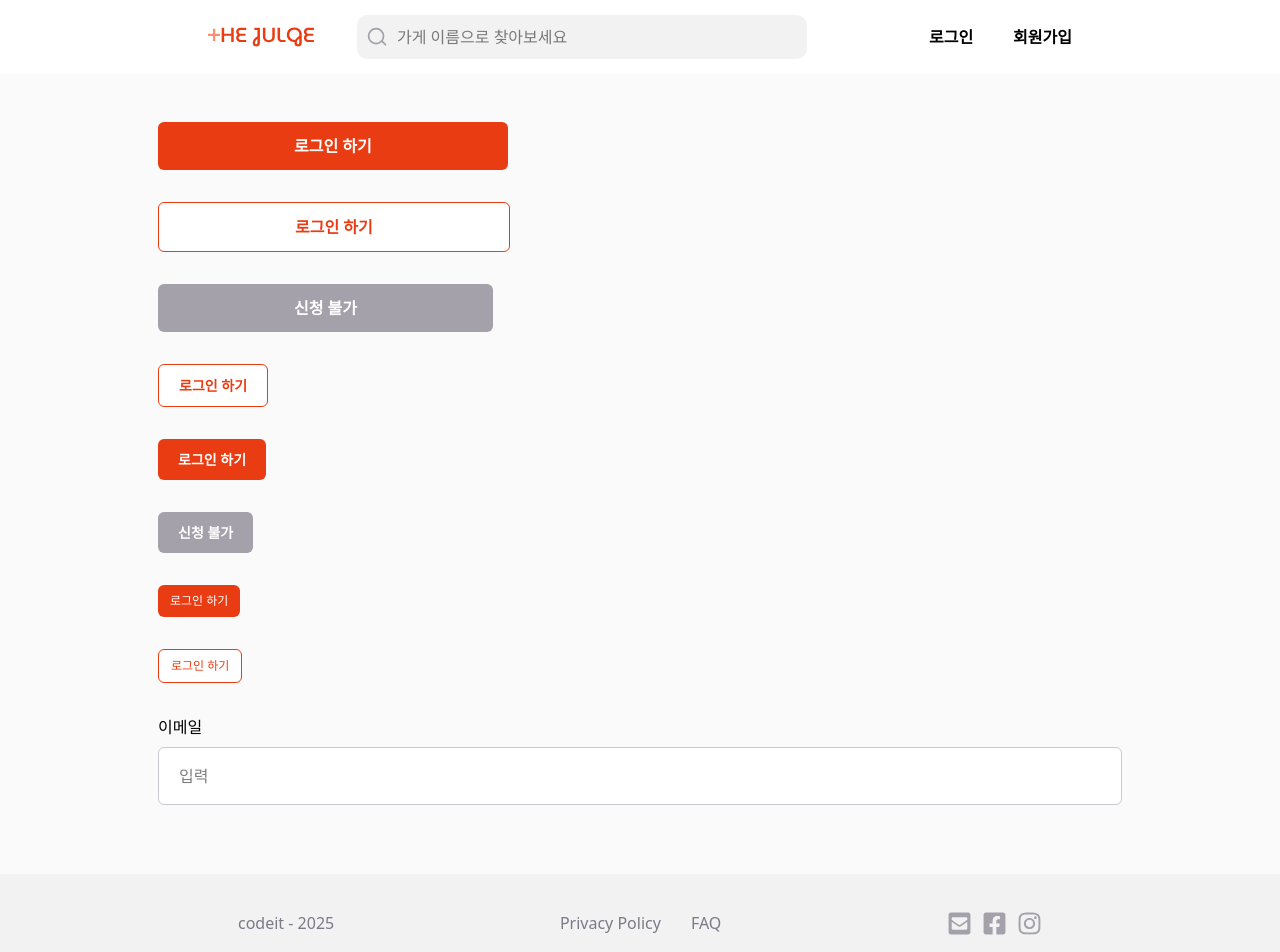
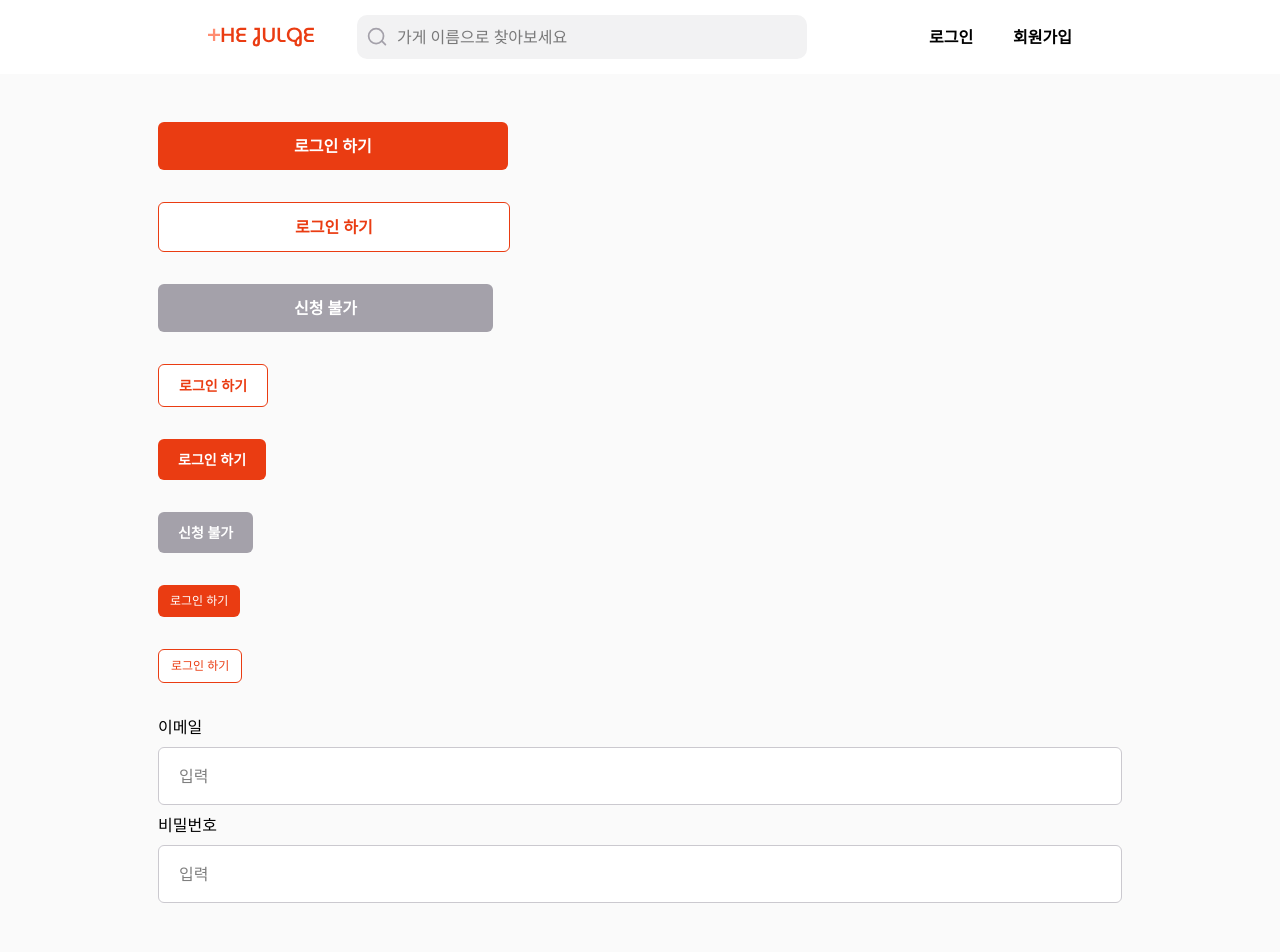
Before and after one commit to TEAM3-5/The-Julge, a Next.js app: page /dev/wooseok in a window 1280 px wide. Shown: the top 952 px of the page. Built offline with nearby package versions, Linux system fonts and the light colour scheme.

Commit message:
feat: 비밀번호 input 제작

```diff
--- a/src/components/login/LoginForm.tsx
+++ b/src/components/login/LoginForm.tsx
@@ -1,34 +1,42 @@
 'use client';
 
-import { useState } from 'react';
 import Input from '../common/Input';
+import useLoginForm from '@/hooks/useLoginForm';
 
 export default function LoginForm() {
-  const [email, setEmail] = useState('');
-  const [emailError, setEmailError] = useState(false);
+  const {
+    email,
+    emailError,
+    emailErrorMessage,
+    password,
+    passwordError,
+    passwordErrorMessage,
+    handleEmailChange,
+    handleEmailBlur,
+    handlePasswordChange,
+    handlePasswordBlur,
+  } = useLoginForm();
+
   return (
     <div>
       <Input
         type="email"
         label="이메일"
         value={email}
-        onChange={(e) => {
-          setEmail(e.target.value);
-          setEmailError(false);
-        }}
-        onBlur={(e) =>
-          e.target.value && !isValidEmail(e.target.value)
-            ? setEmailError(true)
-            : setEmailError(false)
-        }
+        onChange={handleEmailChange}
+        onBlur={handleEmailBlur}
         error={emailError}
-        errorMessage="잘못된 이메일입니다."
+        errorMessage={emailErrorMessage}
+      />
+      <Input
+        type="password"
+        label="비밀번호"
+        value={password}
+        onChange={handlePasswordChange}
+        onBlur={handlePasswordBlur}
+        error={passwordError}
+        errorMessage={passwordErrorMessage}
       />
     </div>
   );
 }
-
-function isValidEmail(email: string) {
-  const EMAIL_PATTERN = /^[a-zA-Z0-9._%+-]+@[a-zA-Z0-9.-]+\.[a-zA-Z]{2,}$/;
-  return EMAIL_PATTERN.test(email);
-}
--- /dev/null
+++ b/src/hooks/useLoginForm.ts
@@ -0,0 +1,60 @@
+import { ChangeEvent, useState, FocusEvent } from 'react';
+
+const EMAIL_PATTERN = /^[a-zA-Z0-9._%+-]+@[a-zA-Z0-9.-]+\.[a-zA-Z]{2,}$/;
+
+function isValidEmail(email: string) {
+  return EMAIL_PATTERN.test(email);
+}
+
+export default function useLoginForm() {
+  const [email, setEmail] = useState('');
+  const [password, setPassword] = useState('');
+  const [emailError, setEmailError] = useState(false);
+  const [passwordError, setPasswordError] = useState(false);
+  const [emailErrorMessage, setEmailErrorMessage] = useState('');
+  const [passwordErrorMessage, setPasswordErrorMessage] = useState('');
+
+  const handleEmailChange = (e: ChangeEvent<HTMLInputElement>) => {
+    setEmail(e.target.value);
+    setEmailError(false);
+    setEmailErrorMessage('');
+  };
+  const handleEmailBlur = (e: FocusEvent<HTMLInputElement>) => {
+    const value = e.target.value;
+    if (value && !isValidEmail(value)) {
+      setEmailError(true);
+      setEmailErrorMessage('잘못된 이메일입니다.');
+    } else {
+      setEmailError(false);
+      setEmailErrorMessage('');
+    }
+  };
+  const handlePasswordChange = (e: ChangeEvent<HTMLInputElement>) => {
+    setPassword(e.target.value);
+    setPasswordError(false);
+    setPasswordErrorMessage('');
+  };
+  const handlePasswordBlur = (e: FocusEvent<HTMLInputElement>) => {
+    const value = e.target.value;
+    if (value && value.length < 8) {
+      setPasswordError(true);
+      setPasswordErrorMessage('8자 이상 입력해 주세요.');
+    } else {
+      setPasswordError(false);
+      setPasswordErrorMessage('');
+    }
+  };
+
+  return {
+    email,
+    emailError,
+    emailErrorMessage,
+    password,
+    passwordError,
+    passwordErrorMessage,
+    handleEmailChange,
+    handleEmailBlur,
+    handlePasswordChange,
+    handlePasswordBlur,
+  };
+}
```
